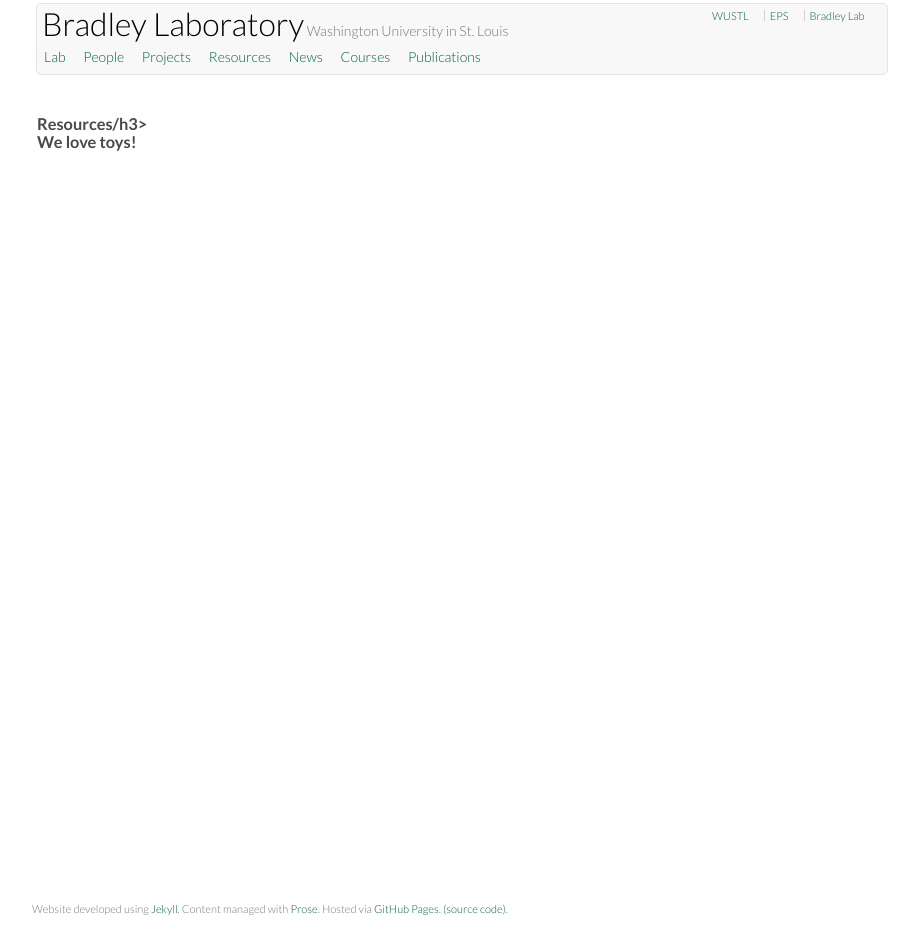
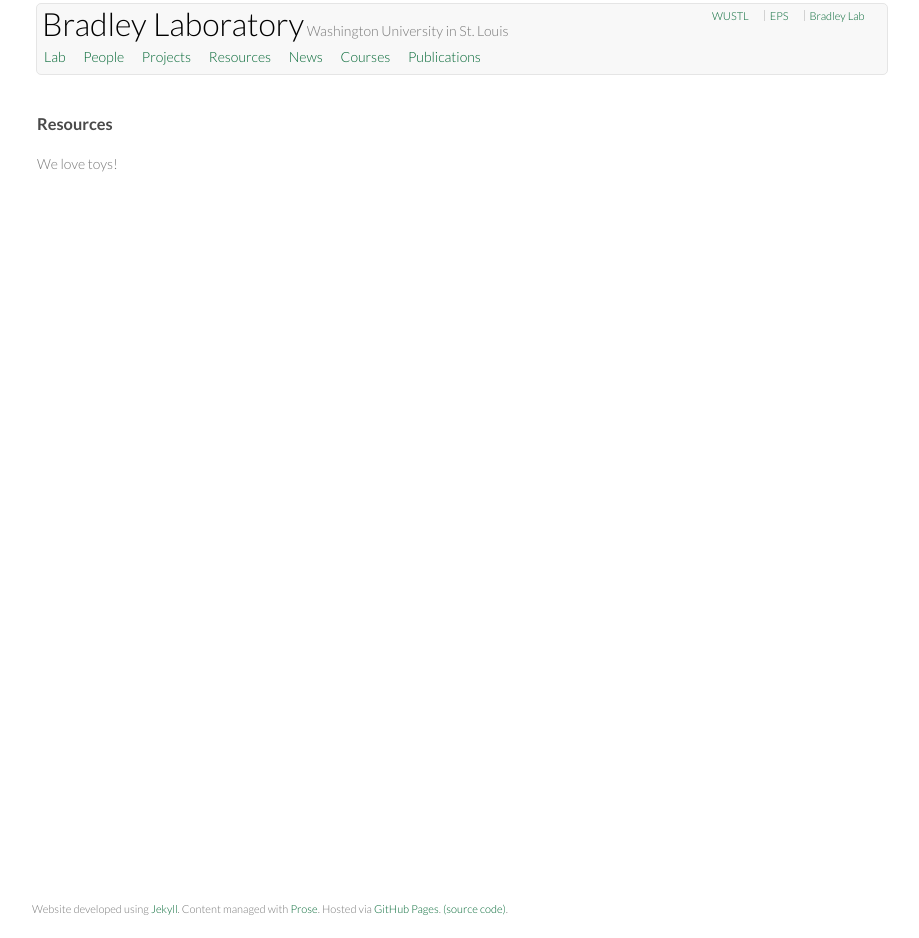
Before and after one commit to bradleylab/bradleylab.github.io, a Jekyll site: the page built from resources/index.html, in a window 1280 px wide. Shown: the whole page, without its empty margins (178-1097 px from the left). Built offline with Jekyll 4.4.1, drawn with Linux system fonts in a browser that asks for light colours; Markdown is read by kramdown in place of the engine named in the settings.

```diff
--- a/resources/index.html
+++ b/resources/index.html
@@ -4,7 +4,7 @@ title: Bradley Lab People
 ---
 
 <section>
-        <h3>Resources/h3>
+        <h3>Resources</h3>
 
         <p>We love toys!</p>
 
```
